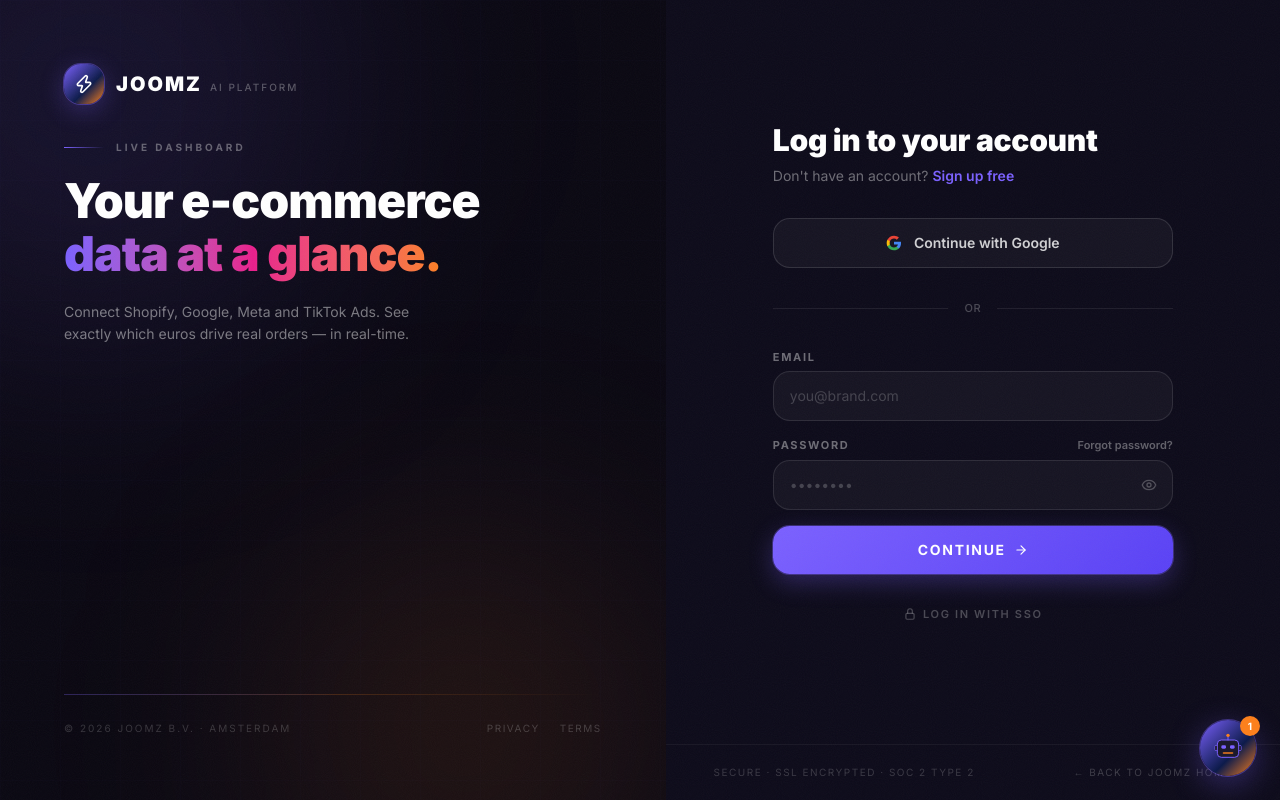
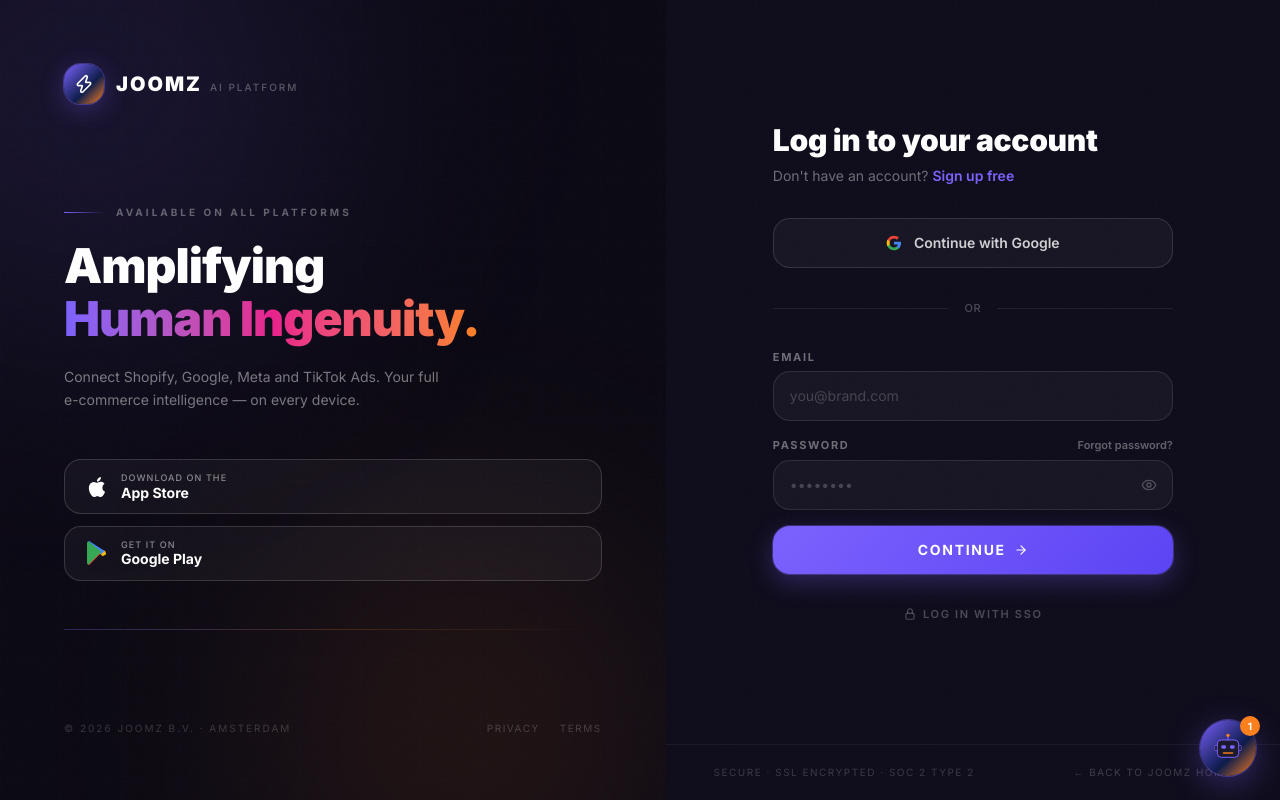
Before and after one commit to dvtol/joomz-website, a Next.js app: page /login in a window 1280 px wide. Built offline with nearby package versions, Linux system fonts and the light colour scheme.

Commit message:
feat: replace metric cards with App Store + Google Play badges on login left panel

```diff
--- a/src/components/sections/LoginPage.tsx
+++ b/src/components/sections/LoginPage.tsx
@@ -28,44 +28,43 @@
   );
 }
 
-// ── Animated metric ticker on the left panel ─────────────────
-const metrics = [
-  { label: "Shopify Revenue", value: "€48.290", color: "#7B61FF" },
-  { label: "Meta ROAS",        value: "5.2×",    color: "#FC801D" },
-  { label: "TikTok ROAS",      value: "2.9×",    color: "#22C55E" },
-  { label: "Google ROAS",      value: "3.8×",    color: "#3B82F6" },
-];
+// ── App store badges ─────────────────────────────────────────
+function AppStoreBadge() {
+  return (
+    <a
+      href="#"
+      className="inline-flex items-center gap-3 rounded-xl border border-white/15 bg-white/[0.04] px-5 py-3 transition-all duration-200 hover:border-white/30 hover:bg-white/[0.08]"
+      aria-label="Download on the App Store"
+    >
+      <svg viewBox="0 0 24 24" className="h-6 w-6 flex-shrink-0 fill-white" aria-hidden>
+        <path d="M18.71 19.5c-.83 1.24-1.71 2.45-3.05 2.47-1.34.03-1.77-.79-3.29-.79-1.53 0-2 .77-3.27.82-1.31.05-2.3-1.32-3.14-2.53C4.25 17 2.94 12.45 4.7 9.39c.87-1.52 2.43-2.48 4.12-2.51 1.28-.02 2.5.87 3.29.87.78 0 2.26-1.07 3.8-.91.65.03 2.47.26 3.64 1.98-.09.06-2.17 1.28-2.15 3.81.03 3.02 2.65 4.03 2.68 4.04-.03.07-.42 1.44-1.38 2.83M13 3.5c.73-.83 1.94-1.46 2.94-1.5.13 1.17-.34 2.35-1.04 3.19-.69.85-1.83 1.51-2.95 1.42-.15-1.15.41-2.35 1.05-3.11z"/>
+      </svg>
+      <div className="flex flex-col leading-tight">
+        <span className="text-[9px] font-medium uppercase tracking-[0.12em] text-white/50">Download on the</span>
+        <span className="text-[14px] font-bold text-white">App Store</span>
+      </div>
+    </a>
+  );
+}
 
-function MetricCard({
-  label,
-  value,
-  color,
-  delay,
-}: {
-  label: string;
-  value: string;
-  color: string;
-  delay: string;
-}) {
+function GooglePlayBadge() {
   return (
-    <div
-      className="flex items-center justify-between rounded-xl border px-5 py-3.5 animate-fade-in-up"
-      style={{
-        borderColor: `${color}30`,
-        background: `linear-gradient(135deg, rgba(255,255,255,0.04) 0%, ${color}08 100%)`,
-        animationDelay: delay,
-      }}
+    <a
+      href="#"
+      className="inline-flex items-center gap-3 rounded-xl border border-white/15 bg-white/[0.04] px-5 py-3 transition-all duration-200 hover:border-white/30 hover:bg-white/[0.08]"
+      aria-label="Get it on Google Play"
     >
-      <span className="text-xs font-semibold uppercase tracking-[0.1em] text-white/45">
-        {label}
-      </span>
-      <span
-        className="text-2xl font-black leading-none tracking-tight"
-        style={{ color, textShadow: `0 0 20px ${color}50` }}
-      >
-        {value}
-      </span>
-    </div>
+      <svg viewBox="0 0 24 24" className="h-6 w-6 flex-shrink-0" aria-hidden>
+        <path d="M3.18 23.76c.3.17.64.24 1 .19l12.12-12.12L13 8.56 3.18 23.76z" fill="#EA4335"/>
+        <path d="M20.47 10.37l-2.85-1.62L14.3 12l3.32 3.32 2.85-1.63c.81-.46.81-1.86 0-2.32z" fill="#FBBC04"/>
+        <path d="M4.18.05C3.82 0 3.48.07 3.18.24L16.3 13.37l3.32-3.32L4.18.05z" fill="#4285F4"/>
+        <path d="M3.18.24C2.37.7 2 1.58 2 2.5v19c0 .92.37 1.8 1.18 2.26L16.3 10.63 3.18.24z" fill="#34A853"/>
+      </svg>
+      <div className="flex flex-col leading-tight">
+        <span className="text-[9px] font-medium uppercase tracking-[0.12em] text-white/50">Get it on</span>
+        <span className="text-[14px] font-bold text-white">Google Play</span>
+      </div>
+    </a>
   );
 }
 
@@ -146,31 +145,25 @@
             <div className="inline-flex items-center gap-3">
               <div className="h-px w-10 bg-gradient-to-r from-[#7B61FF] to-transparent" />
               <span className="text-[10px] font-bold uppercase tracking-[0.3em] text-white/35">
-                Live dashboard
+                Available on all platforms
               </span>
             </div>
             <h2 className="text-4xl font-black leading-[1.1] tracking-[-0.02em] text-white xl:text-5xl">
-              Your e-commerce
+              Amplifying
               <br />
               <span className="bg-gradient-to-r from-[#7B61FF] via-[#E91E8C] to-[#FC801D] bg-clip-text text-transparent">
-                data at a glance.
+                Human Ingenuity.
               </span>
             </h2>
             <p className="max-w-sm text-sm text-white/45 leading-relaxed">
-              Connect Shopify, Google, Meta and TikTok Ads. See exactly which
-              euros drive real orders — in real-time.
+              Connect Shopify, Google, Meta and TikTok Ads. Your full e-commerce intelligence — on every device.
             </p>
           </div>
 
-          {/* Metric cards */}
-          <div className="space-y-3">
-            {metrics.map((m, i) => (
-              <MetricCard
-                key={m.label}
-                {...m}
-                delay={`${0.1 + i * 0.12}s`}
-              />
-            ))}
+          {/* App store badges */}
+          <div className="flex flex-col gap-3">
+            <AppStoreBadge />
+            <GooglePlayBadge />
           </div>
 
           {/* Bottom line decoration */}
```
